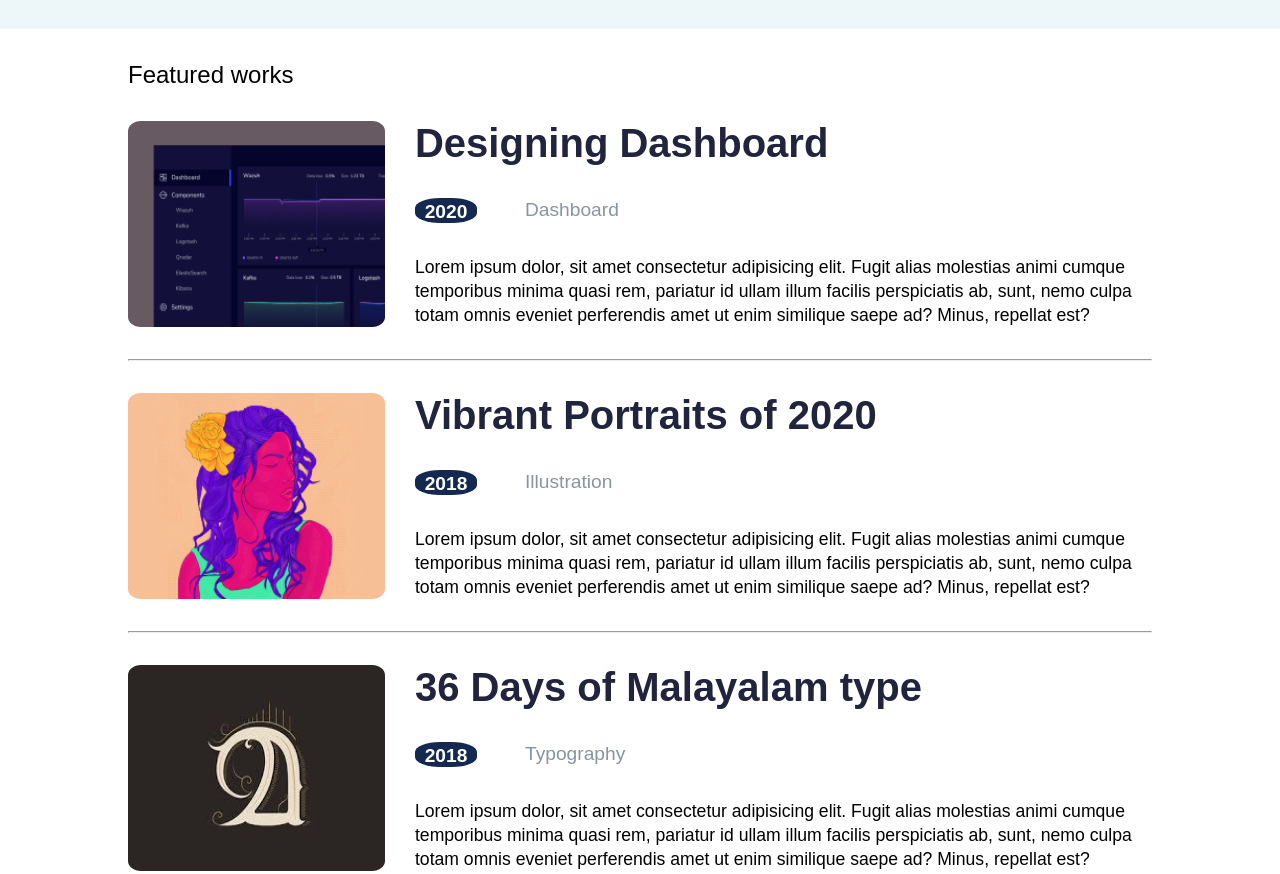
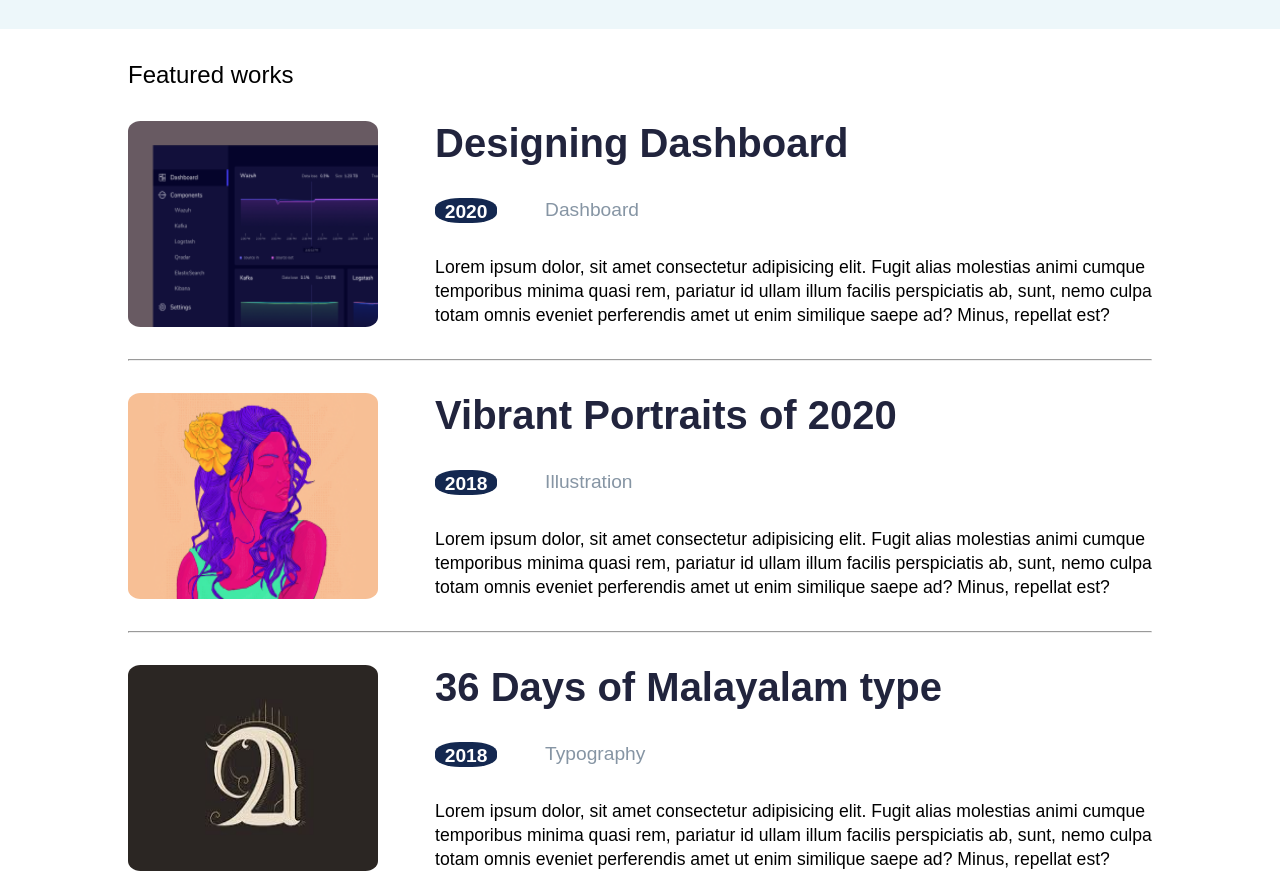
Before and after one commit to BilgeGates/Personal-Portfolio, a plain HTML site: page Home/index.html in a window 1280 px wide. Shown: the part 962-1836 px from the top of the page. Drawn offline with Linux system fonts and the light colour scheme.

Commit message:
Seventh commit

```diff
--- a/Home/style.css
+++ b/Home/style.css
@@ -191,7 +191,7 @@ main .container {
 
 .head-featured .head-works {
   display: flex;
-  gap: 9rem;
+  gap: 10.5rem;
   margin-top: 2rem;
 }
 
```
